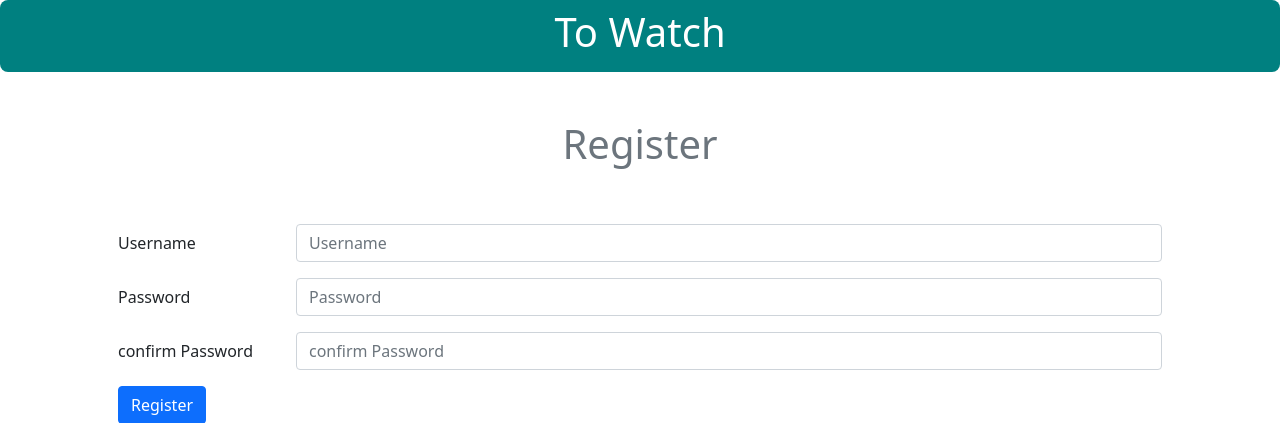
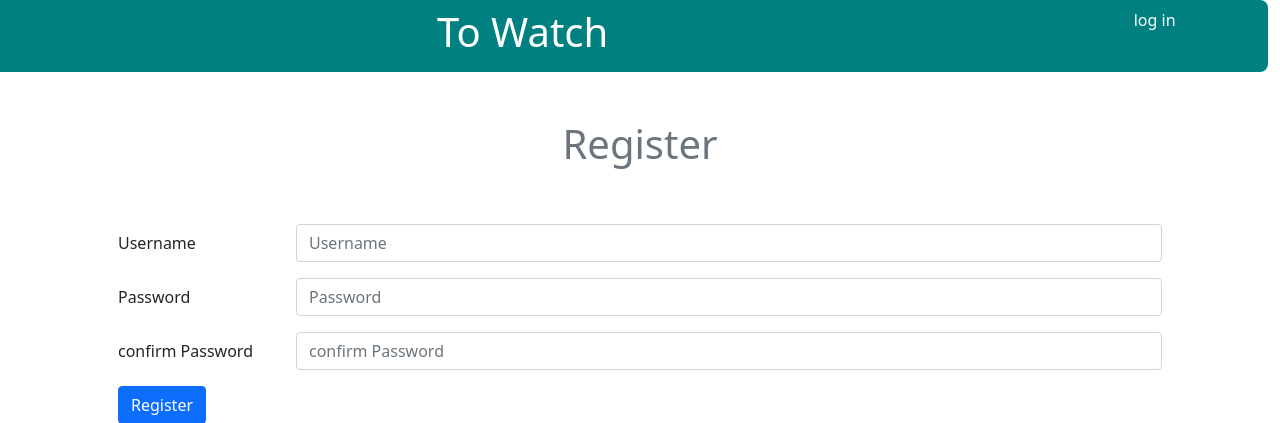
Before and after one commit to athulkrishnama/towatch, a Flask app: page /register in a window 1280 px wide. Shown: the top 423 px of the page. Run offline with Flask 2, Linux system fonts and the light colour scheme; some libraries are stand-ins or nearby versions.

Commit message:
login logout register button added in header

```diff
--- a/templates/register.html
+++ b/templates/register.html
@@ -1,7 +1,12 @@
 {% extends "layout.html" %}
 {% block main%}
-<div id="header" class="container-fluid text-center p-2 mb-5">
-    <h1 class="text-white">To Watch</h1>
+<div id="header" class="row container-fluid text-center p-2 mb-5">
+    <div class="col-sm-10">
+        <h1 class="text-white">To Watch</h1>
+    </div>
+    <div class="col-sm-2">
+        <a href="/login" style="color: white;text-decoration: none;">log in</a>
+    </div>
 </div>
     <h2 class="text-center h1 text-secondary">Register</h2>
 <div class="container align-items-center p-5">
```
Also changed, not shown: templates/index.html (+7 -1 lines), templates/login.html (+7 -2 lines).
